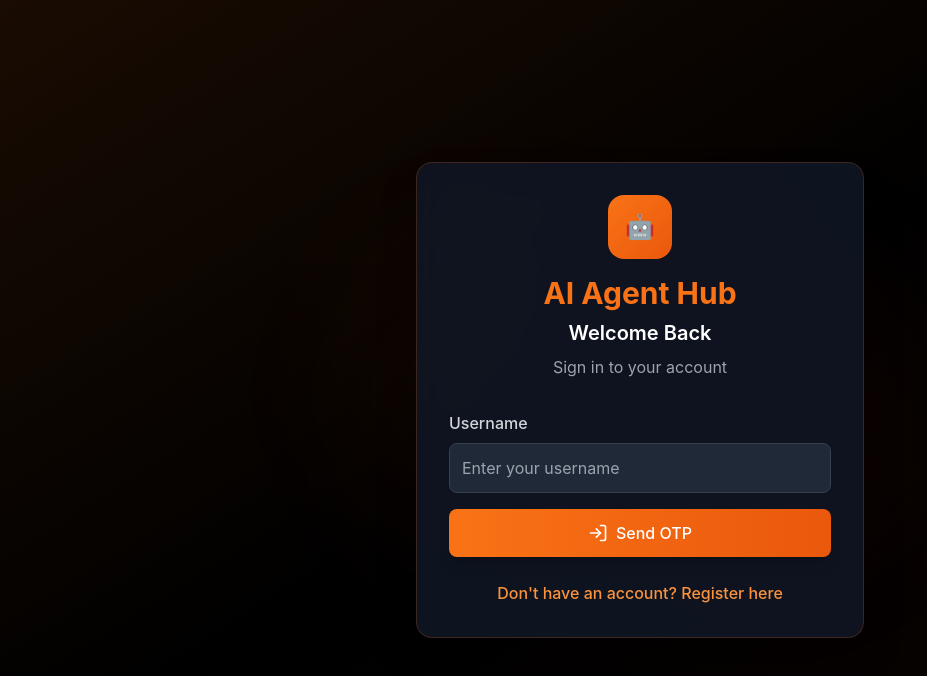
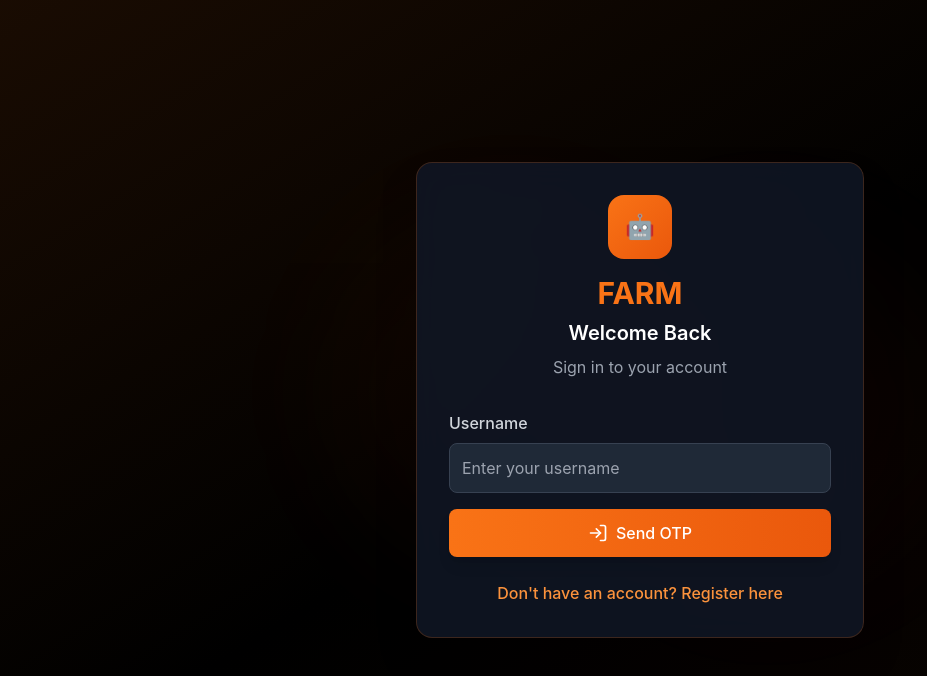
Before and after one commit to Dhamodhar7190/AI_Hub, a React (Create React App) app in the folder frontend/: page /auth in a window 1280 px wide. Shown: the top 676 px of the page, without its empty margins (0-927 px from the left). Built offline with nearby package versions, Linux system fonts and the light colour scheme.

Commit message:
changed to FARM

```diff
--- a/frontend/package.json
+++ b/frontend/package.json
@@ -1,7 +1,7 @@
 {
   "name": "ai-agent-hub-frontend",
   "version": "1.0.0",
-  "description": "AI Agent Hub Frontend - React TypeScript application",
+  "description": "FARM Frontend - React TypeScript application",
   "private": true,
   "dependencies": {
     "@testing-library/jest-dom": "^5.16.5",
--- a/frontend/public/index.html
+++ b/frontend/public/index.html
@@ -5,24 +5,24 @@
     <link rel="icon" href="%PUBLIC_URL%/favicon.ico" />
     <meta name="viewport" content="width=device-width, initial-scale=1" />
     <meta name="theme-color" content="#f97316" />
-    <meta name="description" content="AI Agent Hub - Discover, submit, and manage AI agents in one comprehensive platform" />
+    <meta name="description" content="FARM - Discover, submit, and manage AI agents in one comprehensive platform" />
 
     <!-- Open Graph / Facebook -->
     <meta property="og:type" content="website" />
     <meta property="og:url" content="https://aigenthub.com/" />
-    <meta property="og:title" content="AI Agent Hub" />
+    <meta property="og:title" content="FARM" />
     <meta property="og:description" content="Discover, submit, and manage AI agents in one comprehensive platform" />
 
     <!-- Twitter -->
     <meta property="twitter:card" content="summary_large_image" />
     <meta property="twitter:url" content="https://aigenthub.com/" />
-    <meta property="twitter:title" content="AI Agent Hub" />
+    <meta property="twitter:title" content="FARM" />
     <meta property="twitter:description" content="Discover, submit, and manage AI agents in one comprehensive platform" />
 
     <link rel="apple-touch-icon" href="%PUBLIC_URL%/logo192.png" />
     <link rel="manifest" href="%PUBLIC_URL%/manifest.json" />
 
-    <title>AI Agent Hub - Discover & Submit AI Agents</title>
+    <title>FARM - Discover & Submit AI Agents</title>
 
     <!-- Preconnect to external domains -->
     <link rel="preconnect" href="https://fonts.googleapis.com">
@@ -107,7 +107,7 @@
     <div id="loading-screen">
       <div style="text-align: center;">
         <div class="loading-spinner"></div>
-        <div class="loading-text">Loading AI Agent Hub...</div>
+        <div class="loading-text">Loading FARM...</div>
       </div>
     </div>
 
--- a/frontend/src/components/auth/AuthLayout.tsx
+++ b/frontend/src/components/auth/AuthLayout.tsx
@@ -22,7 +22,7 @@ const AuthLayout: React.FC<AuthLayoutProps> = ({ children, title, subtitle }) =>
           <div className="inline-flex items-center justify-center w-16 h-16 bg-gradient-to-br from-orange-500 to-orange-600 rounded-2xl mb-4">
             <span className="text-2xl font-bold text-white">🤖</span>
           </div>
-          <h1 className="text-3xl font-bold text-orange-500 mb-2">AI Agent Hub</h1>
+          <h1 className="text-3xl font-bold text-orange-500 mb-2">FARM</h1>
           <h2 className="text-xl font-semibold text-white mb-2">{title}</h2>
           {subtitle && (
             <p className="text-gray-400">{subtitle}</p>
--- a/frontend/src/components/layout/Header.tsx
+++ b/frontend/src/components/layout/Header.tsx
@@ -31,7 +31,7 @@ const Header: React.FC<HeaderProps> = ({ onToggleSidebar, isSidebarCollapsed })
       case path === '/profile':
         return 'Profile';
       default:
-        return 'AI Agent Hub';
+        return 'FARM';
     }
   };
 
@@ -54,7 +54,7 @@ const Header: React.FC<HeaderProps> = ({ onToggleSidebar, isSidebarCollapsed })
       case path === '/profile':
         return 'View and edit your profile';
       default:
-        return 'Welcome to AI Agent Hub';
+        return 'Welcome to FARM';
     }
   };
 
--- a/frontend/src/components/layout/Sidebar.tsx
+++ b/frontend/src/components/layout/Sidebar.tsx
@@ -60,7 +60,7 @@ const Sidebar: React.FC<SidebarProps> = ({ isCollapsed }) => {
           </div>
           {!isCollapsed && (
             <div>
-              <h1 className="text-xl font-bold text-orange-500">AI Agent Hub</h1>
+              <h1 className="text-xl font-bold text-orange-500">FARM</h1>
             </div>
           )}
         </div>
```
Also changed, not shown: frontend/public/manifest.json, 1 other file (tests, documents, lock files or other folders).
